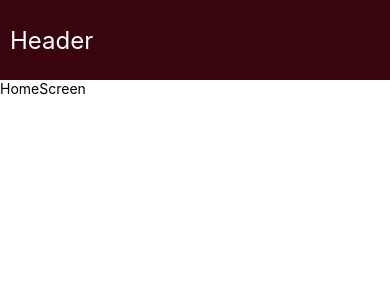
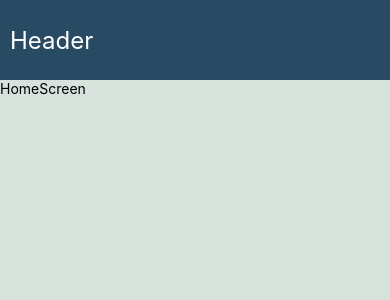
Before and after one commit to POSDevNew/PosDev, a React Native app: screen / in a window 390 px wide. Shown: the top 300 px of the page. Built offline with nearby package versions, Linux system fonts and the light colour scheme.

Commit message:
temes color

```diff
--- a/src/component/Header.js
+++ b/src/component/Header.js
@@ -15,7 +15,7 @@ const styles = StyleSheet.create({
     container: {
         flexDirection:'row',
         height: 80,
-        backgroundColor: "#38040e",
+        backgroundColor: "#284b63",
         alignItems: 'center',
         padding: 10,
     },
--- a/src/contacts/thems.js
+++ b/src/contacts/thems.js
@@ -1,7 +1,6 @@
 export const COLORS={
     primary:"#4267B2",
-    lightGray:"#EFEEEF",
-    backgroung:"#dbdaed",
+    backgroung:"#d8e2dc",
     textColor:"#000000",
 }
 
--- a/src/screen/HomeScreen.js
+++ b/src/screen/HomeScreen.js
@@ -1,10 +1,11 @@
 import { StyleSheet, Text, View } from 'react-native'
 import React from 'react'
 import Header from '../component/Header'
+import { COLORS } from '../contacts/thems'
 
 const HomeScreen = () => {
   return (
-    <View>
+    <View style={{flex:1,backgroundColor:COLORS.backgroung}}>
       <Header/>
       <Text>HomeScreen</Text>
     </View>
```
